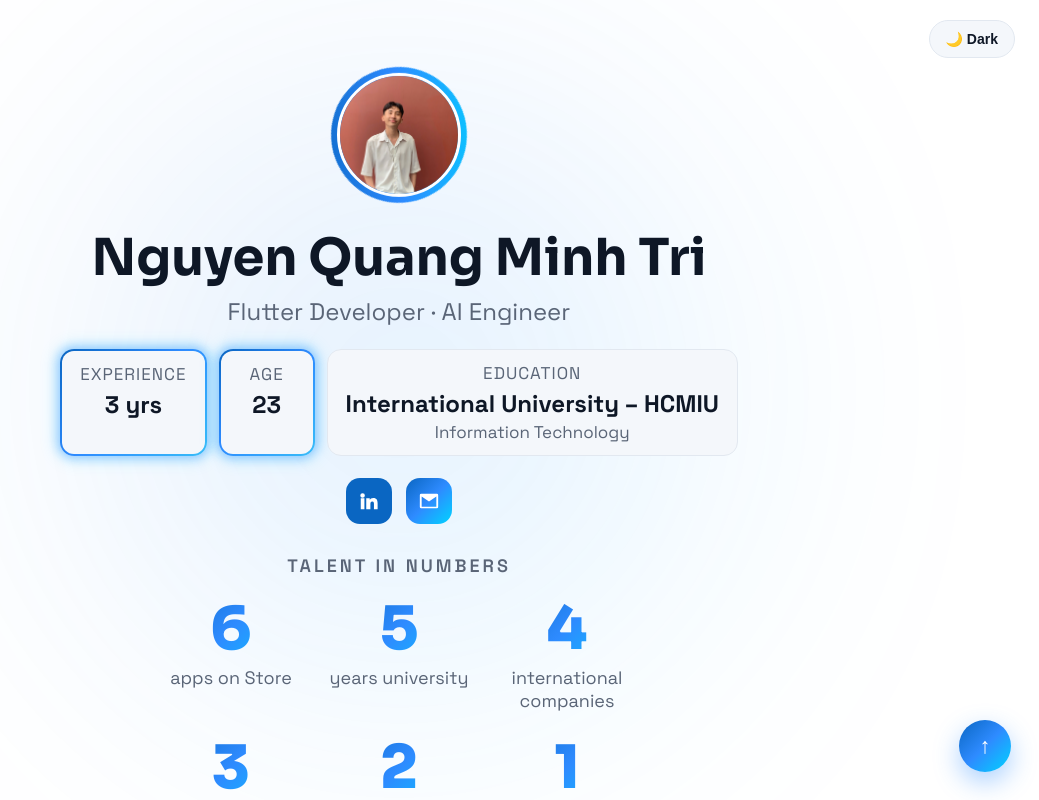
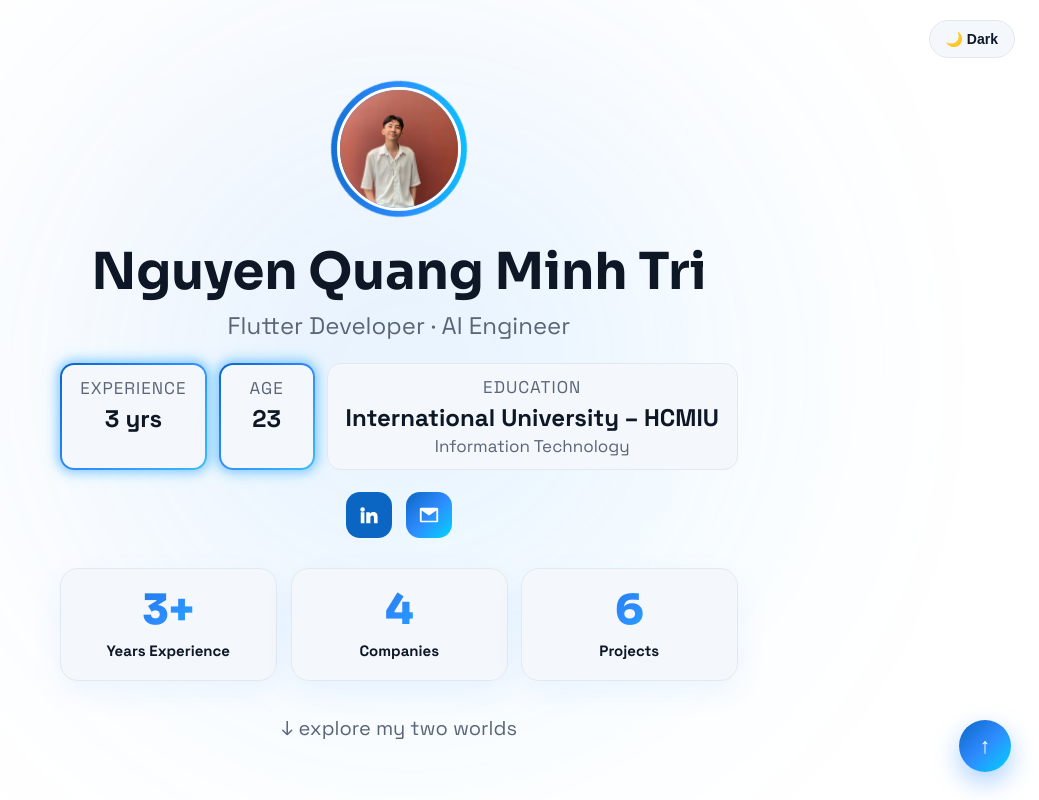
Before and after one commit to minhtri2k3/portfolio, a React (Vite) app: page / in a window 1280 px wide. Shown: the top 800 px of the page, without its empty margins (241-1280 px from the left). Built offline with nearby package versions, Linux system fonts and the light colour scheme.

Commit message:
feat: update

```diff
--- a/src/Portfolio.jsx
+++ b/src/Portfolio.jsx
@@ -16,14 +16,10 @@ const PROFILE = {
   age: 23,
   education: "International University – HCMIU",
   major: "Information Technology",
-  talent: [
-    { num: "6", label: "apps on Store" },
-    { num: "5", label: "years university" },
-    { num: "4", label: "international companies" },
-    { num: "3", label: "years of experience" },
-    { num: "2", label: "MVPs built" },
-    { num: "1", label: "rule: never quit once started" },
-    { num: "0", label: "things impossible" },
+  stats: [
+    { num: "3+", label: "Years Experience" },
+    { num: "4", label: "Companies" },
+    { num: "6", label: "Projects" },
   ],
   linkedin: "https://www.linkedin.com/in/quang-minh-tri-nguyen-a4a942275/",
   email: "quangminhtri2003@gmail.com",
@@ -124,7 +120,7 @@ const EXPERIENCE = [
     role: "Junior Developer",
     desc: "Vietnamese sports facility booking platform with 300,000+ users across Vietnam. Worked under high pressure with 2-week Agile sprints and demanding Story Point targets.",
     tags: ["Flutter", "Dart", "Agile", "Scrum", "Firebase", "GoogleMaps"],
-    cover: `${B}experience/alobo/cover.jpg`,
+    cover: null,
     accent: "#22C55E",
   },
   {
@@ -247,19 +243,33 @@ export default function Portfolio() {
             </a>
           </div>
 
-          {/* Talent 5..0 */}
-          <div style={{ marginTop: 8 }}>
-            <div style={{ fontSize: 18, letterSpacing: 3, fontWeight: 600, color: T.muted, marginBottom: 14 }}>
-              TALENT IN NUMBERS
-            </div>
-            <div style={{ display: "grid", gridTemplateColumns: "repeat(3,1fr)", gap: 18, maxWidth: 560 }}>
-              {PROFILE.talent.map((t, i) => (
-                <div key={i} style={{ animation: `countPop .6s ease both`, animationDelay: `${.3 + i * .12}s` }}>
-                  <div style={{ fontFamily: "Sora,sans-serif", fontSize: 60, fontWeight: 800,
-                    background: MIX, WebkitBackgroundClip: "text", WebkitTextFillColor: "transparent" }}>
-                    {t.num}
+          {/* Career highlights */}
+          <div style={{ marginTop: 8, width: "100%", maxWidth: 680 }}>
+            <div style={{ display: "grid", gridTemplateColumns: "repeat(3, minmax(0, 1fr))", gap: 14 }}>
+              {PROFILE.stats.map((stat, i) => (
+                <div key={stat.label} style={{
+                  padding: "20px 16px",
+                  borderRadius: 18,
+                  border: `1px solid ${T.border}`,
+                  background: T.surface,
+                  boxShadow: "0 10px 30px rgba(46,139,255,.08)",
+                  animation: "countPop .6s ease both",
+                  animationDelay: `${.3 + i * .12}s`,
+                }}>
+                  <div style={{
+                    fontFamily: "Sora,sans-serif",
+                    fontSize: 42,
+                    lineHeight: 1,
+                    fontWeight: 800,
+                    background: MIX,
+                    WebkitBackgroundClip: "text",
+                    WebkitTextFillColor: "transparent",
+                  }}>
+                    {stat.num}
                   </div>
-                  <div style={{ fontSize: 18, color: T.muted, maxWidth: 150, margin: "0 auto" }}>{t.label}</div>
+                  <div style={{ marginTop: 10, fontSize: 15, fontWeight: 700, color: T.text }}>
+                    {stat.label}
+                  </div>
                 </div>
               ))}
             </div>
@@ -501,9 +511,11 @@ function ExperienceCard({ exp, T, index }) {
         background: `linear-gradient(135deg, ${exp.accent}44 0%, ${exp.accent}11 100%)`,
         minHeight: 280,
       }}>
-        <img src={exp.cover} alt={exp.company}
-          onError={(e) => { e.currentTarget.style.display = "none"; }}
-          style={{ position: "absolute", inset: 0, width: "100%", height: "100%", objectFit: "cover" }} />
+        {exp.cover && (
+          <img src={exp.cover} alt={exp.company}
+            onError={(e) => { e.currentTarget.style.display = "none"; }}
+            style={{ position: "absolute", inset: 0, width: "100%", height: "100%", objectFit: "cover" }} />
+        )}
         <div style={{
           position: "absolute", inset: 0,
           background: `linear-gradient(135deg, ${exp.accent}33 0%, transparent 60%)`,
```
